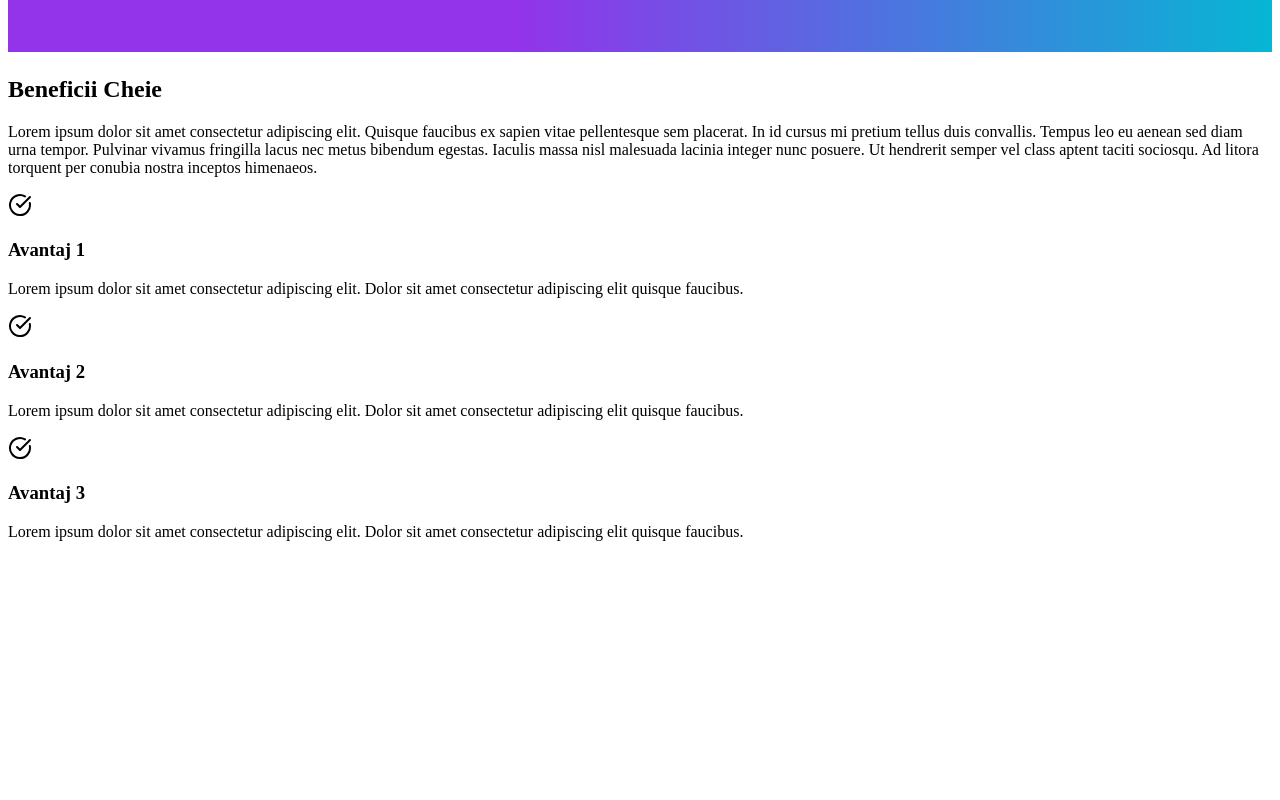
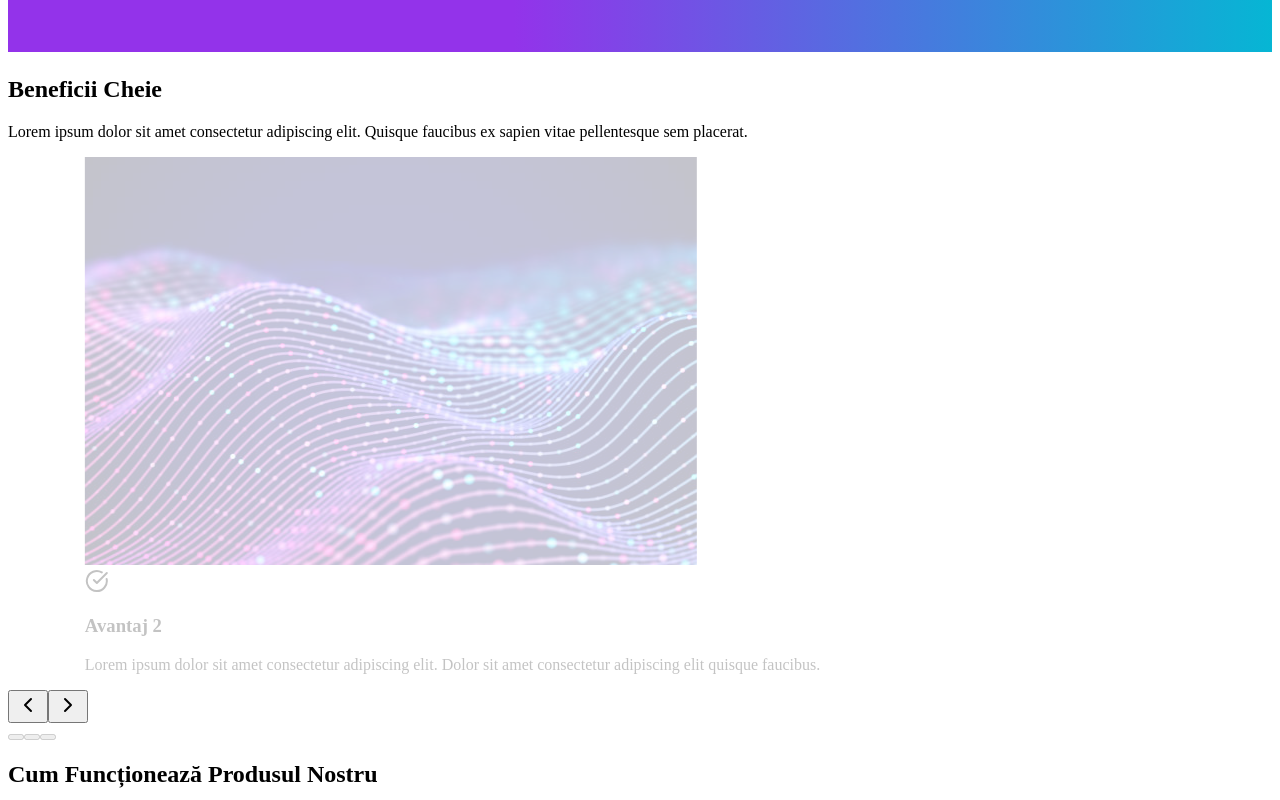
Before and after one commit to rares1215/Presentation-Website, a React (Vite) app: page / in a window 1280 px wide. Shown: the part 3440-4240 px from the top of the page. Built offline with nearby package versions, Linux system fonts and the light colour scheme; the HTML template or start-up script is replaced by a standard one.

Commit message:
Made some major changes on the Features-page.

```diff
--- a/package.json
+++ b/package.json
@@ -11,6 +11,7 @@
   },
   "dependencies": {
     "@tailwindcss/vite": "^4.1.13",
+    "framer-motion": "^12.23.22",
     "lucide-react": "^0.544.0",
     "react": "^19.1.1",
     "react-dom": "^19.1.1",
--- a/src/components/Features.jsx
+++ b/src/components/Features.jsx
@@ -1,6 +1,7 @@
-// src/components/Features.jsx
 import { useEffect, useRef, useState } from "react";
 import { CheckCircle, ChevronLeft, ChevronRight } from "lucide-react";
+// eslint-disable-next-line no-unused-vars
+import { motion, AnimatePresence } from "framer-motion";
 import WaveSeparator from "./WaveSeparator";
 import stat1 from "../assets/placeholder.jpg";
 import stat2 from "../assets/placeholder.jpg";
@@ -8,59 +9,17 @@ import stat3 from "../assets/placeholder.jpg";
 import FeaturesDetail from "./Features.details";
 
 function Features() {
-  const [visibleText, setVisibleText] = useState(false);
-  const [visibleGrid, setVisibleGrid] = useState(false);
+  const [isSectionVisible, setIsSectionVisible] = useState(false);
   const [currentSlide, setCurrentSlide] = useState(0);
   const [isHovered, setIsHovered] = useState(false);
   const [touchStartX, setTouchStartX] = useState(0);
   const [touchEndX, setTouchEndX] = useState(0);
   const [isSmallScreen, setIsSmallScreen] = useState(false);
+  const [isAnimating, setIsAnimating] = useState(false);
 
-  const textRef = useRef(null);
-  const gridRef = useRef(null);
+  const sectionRef = useRef(null);
 
   const stats = [stat1, stat2, stat3];
-
-  // Intersection Observer pentru fade-in la scroll
-  useEffect(() => {
-    const options = { threshold: 0.18 };
-
-    const observerText = new IntersectionObserver(([entry]) => {
-      setVisibleText(entry.isIntersecting);
-    }, options);
-
-    const observerGrid = new IntersectionObserver(([entry]) => {
-      setVisibleGrid(entry.isIntersecting);
-    }, options);
-
-    if (textRef.current) observerText.observe(textRef.current);
-    if (gridRef.current) observerGrid.observe(gridRef.current);
-
-    return () => {
-      observerText.disconnect();
-      observerGrid.disconnect();
-    };
-  }, []);
-
-  useEffect(() =>{
-    const handleResize = () => setIsSmallScreen(window.innerWidth <768);
-    handleResize();
-    window.addEventListener("resize", handleResize);
-    return window.removeEventListener("resize", handleResize);
-  }, []);
-
-  // Carousel auto-slide logic
-  useEffect(() => {
-    if (isHovered || isSmallScreen) return;
-    const interval = setInterval(() => {
-      setCurrentSlide((s) => (s + 1) % stats.length);
-    }, 3000);
-    return () => clearInterval(interval);
-  }, [isHovered, isSmallScreen, stats.length]);
-
-  const handleNext = () => setCurrentSlide((prev) => (prev + 1) % stats.length);
-  const handlePrev = () =>
-    setCurrentSlide((prev) => (prev - 1 + stats.length) % stats.length);
 
   const advantages = [
     {
@@ -80,82 +39,123 @@ function Features() {
     },
   ];
 
+  // Intersection Observer for entire section visibility
+  useEffect(() => {
+    const observer = new IntersectionObserver(
+      ([entry]) => setIsSectionVisible(entry.isIntersecting),
+      { threshold: 0.18 }
+    );
+
+    if (sectionRef.current) observer.observe(sectionRef.current);
+
+    return () => observer.disconnect();
+  }, []);
+
+  // Detect screen size
+  useEffect(() => {
+    const handleResize = () => setIsSmallScreen(window.innerWidth < 768);
+    handleResize();
+    window.addEventListener("resize", handleResize);
+    return () => window.removeEventListener("resize", handleResize);
+  }, []);
+
+  // Auto-slide logic
+  useEffect(() => {
+    if (isHovered || isSmallScreen || isAnimating) return;
+    const interval = setInterval(() => {
+      setCurrentSlide((s) => (s + 1) % stats.length);
+    }, 6000);
+    return () => clearInterval(interval);
+  }, [isHovered, isSmallScreen, stats.length, isAnimating]);
+
+  const handleNext = () => {
+    if (isAnimating) return;
+    setCurrentSlide((prev) => (prev + 1) % stats.length);
+  };
+
+  const handlePrev = () => {
+    if (isAnimating) return;
+    setCurrentSlide((prev) => (prev - 1 + stats.length) % stats.length);
+  };
+
+  const handleDotClick = (index) => {
+    if (isAnimating || index === currentSlide) return;
+    setCurrentSlide(index);
+  };
+
+  // Animation variants for title and carousel
+  const titleVariants = {
+    hidden: { opacity: 0, y: 30 },
+    visible: {
+      opacity: 1,
+      y: 0,
+      transition: { duration: 0.8, ease: "easeOut" },
+    },
+  };
+
+  const carouselVariants = {
+    hidden: { opacity: 0, y: 50 },
+    visible: {
+      opacity: 1,
+      y: 0,
+      transition: { duration: 1, ease: "easeOut", delay: 0.4 },
+    },
+  };
+
   return (
     <>
-      {/* Wave separator */}
       <WaveSeparator />
 
       <section
         id="features"
-        className="relative py-20 bg-gradient-to-b from-blue-900/90 via-purple-900/80 to-black/95 text-white"
+        ref={sectionRef}
+        className="relative py-24 bg-gradient-to-b from-blue-900/90 via-purple-900/80 to-black/95 text-white"
       >
-        <div className="container mx-auto px-6 space-y-12">
-          {/* Titlu + Intro */}
-          <div
-            ref={textRef}
-            className={`max-w-3xl mx-auto text-center transition-all duration-1200 ease-out ${
-              visibleText ? "opacity-100 translate-y-0" : "opacity-0 -translate-y-6"
-            }`}
+        <div className="container mx-auto px-6 space-y-16">
+          {/* Title & Intro */}
+          <motion.div
+            initial="hidden"
+            animate={isSectionVisible ? "visible" : "hidden"}
+            variants={titleVariants}
+            className="max-w-3xl mx-auto text-center"
           >
-            <h2 className="text-3xl md:text-4xl lg:text-5xl font-extrabold mb-4 bg-gradient-to-r from-cyan-300 to-purple-400 bg-clip-text text-transparent drop-shadow-[0_0_15px_rgba(0,255,255,0.25)] transition-all duration-700 ease-in-out">
+            <h2 className="text-4xl md:text-5xl font-extrabold mb-4 bg-gradient-to-r from-cyan-300 to-purple-400 bg-clip-text text-transparent drop-shadow-[0_0_15px_rgba(0,255,255,0.25)]">
               Beneficii Cheie
             </h2>
-            <p className="text-base md:text-lg opacity-80 leading-relaxed">
+            <p className="text-lg opacity-80 leading-relaxed">
               Lorem ipsum dolor sit amet consectetur adipiscing elit. Quisque faucibus
-              ex sapien vitae pellentesque sem placerat. In id cursus mi pretium tellus
-              duis convallis. Tempus leo eu aenean sed diam urna tempor. Pulvinar
-              vivamus fringilla lacus nec metus bibendum egestas. Iaculis massa nisl
-              malesuada lacinia integer nunc posuere. Ut hendrerit semper vel class
-              aptent taciti sociosqu. Ad litora torquent per conubia nostra inceptos
-              himenaeos.
+              ex sapien vitae pellentesque sem placerat.
             </p>
-          </div>
+          </motion.div>
 
-          {/* Grid 2 coloane */}
-          <div
-            ref={gridRef}
-            className={`grid md:grid-cols-2 gap-16 items-start transition-all duration-900 ease-out ${
-              visibleGrid ? "opacity-100 translate-y-0" : "opacity-0 translate-y-6"
-            }`}
-          >
-            {/* Left: Avantaje */}
-            <div className="mt-5 space-y-7">
-              {advantages.map((adv, idx) => (
-                <div
-                  key={idx}
-                  className="flex items-start gap-4 p-6 bg-white/6 rounded-2xl backdrop-blur-md hover:bg-white/10 transition-all duration-300"
-                >
-                  <div className="flex-shrink-0 mt-1">
-                    <div className="w-10 h-10 rounded-full bg-gradient-to-r from-purple-500 to-cyan-400 flex items-center justify-center shadow-md">
-                      <CheckCircle className="w-5 h-5 text-black/90" />
-                    </div>
-                  </div>
-                  <div>
-                    <h3 className="text-xl md:text-2xl font-semibold mb-1">
-                      {adv.title}
-                    </h3>
-                    <p className="text-sm md:text-base opacity-80 leading-relaxed">
-                      {adv.desc}
-                    </p>
-                  </div>
-                </div>
-              ))}
-            </div>
-
-            {/* Right: Carousel mare cu swipe */}
-            <div
-              className="flex flex-col items-center xl:ml-45"
+          {/* Carousel */}
+          <motion.div
+            initial="hidden"
+            animate={isSectionVisible ? "visible" : "hidden"}
+            variants={carouselVariants}
+            className="flex flex-col items-center"
             onMouseEnter={() => setIsHovered(true)}
             onMouseLeave={() => setIsHovered(false)}
           >
-              <div className="relative w-full max-w-lg">
-                {/* Sliding images */}
+            <div className="relative w-full max-w-7xl mx-auto">
               <div className="overflow-hidden rounded-3xl shadow-2xl">
-                  <div
-                    className="flex transition-transform duration-700"
-                    style={{ transform: `translateX(-${currentSlide * 100}%)` }}
-                    onTouchStart={(e) => setTouchStartX(e.targetTouches[0].clientX)}
-                    onTouchMove={(e) => setTouchEndX(e.targetTouches[0].clientX)}
+                <div className="relative w-full h-auto">
+                  <AnimatePresence initial={false} mode="wait">
+                    <motion.div
+                      key={currentSlide}
+                      initial={{ x: 100, opacity: 0 }}
+                      animate={{ x: 0, opacity: 1 }}
+                      exit={{ x: -100, opacity: 0 }}
+                      transition={{ duration: 0.6, ease: "easeInOut" }}
+                      onAnimationStart={() => setIsAnimating(true)}
+                      onAnimationComplete={() => setIsAnimating(false)}
+                      className="flex w-full flex-col md:flex-row items-center gap-12 px-6 py-10"
+                      onTouchStart={(e) =>
+                        setTouchStartX(e.targetTouches[0].clientX)
+                      }
+                      onTouchMove={(e) =>
+                        setTouchEndX(e.targetTouches[0].clientX)
+                      }
                       onTouchEnd={() => {
                         const deltaX = touchStartX - touchEndX;
                         const swipeThreshold = 50;
@@ -165,61 +165,70 @@ function Features() {
                         setTouchEndX(0);
                       }}
                     >
-                    {stats.map((img, idx) => (
-                      <div key={idx} className="flex-shrink-0 w-full">
+                      <div className="w-full md:w-[55%]">
                         <img
-                          src={img}
-                          alt={`Stat ${idx + 1}`}
-                          className="w-full h-96 sm:h-[28rem] md:h-[30rem] object-cover"
+                          src={stats[currentSlide]}
+                          alt={`Slide ${currentSlide + 1}`}
+                          className="rounded-2xl w-full h-[26rem] sm:h-[30rem] md:h-[34rem] object-cover shadow-xl"
                         />
                       </div>
-                    ))}
+
+                      <div className="w-full md:w-[45%] space-y-4 text-left">
+                        <div className="flex items-center gap-4">
+                          <div className="w-12 h-12 rounded-full bg-gradient-to-r from-purple-500 to-cyan-400 flex items-center justify-center shadow-lg">
+                            <CheckCircle className="w-6 h-6 text-black/90" />
+                          </div>
+                          <h3 className="text-2xl md:text-3xl font-semibold">
+                            {advantages[currentSlide].title}
+                          </h3>
+                        </div>
+                        <p className="text-base md:text-lg opacity-80 leading-relaxed">
+                          {advantages[currentSlide].desc}
+                        </p>
+                      </div>
+                    </motion.div>
+                  </AnimatePresence>
                 </div>
               </div>
 
-                {/* Arrows overlay (hidden on mobile) */}
               <div className="absolute inset-0 hidden md:flex justify-between items-center pointer-events-none">
-                  {/* Left arrow */}
                 <button
                   onClick={handlePrev}
                   className="pointer-events-auto h-full w-12 hover:bg-white/15 flex justify-center items-center transition-all duration-300 rounded-l-3xl"
+                  aria-label="Previous slide"
                 >
                   <ChevronLeft className="w-6 h-6 text-white" />
                 </button>
-
-                  {/* Right arrow */}
                 <button
                   onClick={handleNext}
                   className="pointer-events-auto h-full w-12 hover:bg-white/15 flex justify-center items-center transition-all duration-300 rounded-r-3xl"
+                  aria-label="Next slide"
                 >
                   <ChevronRight className="w-6 h-6 text-white" />
                 </button>
               </div>
             </div>
 
-              {/* Dots */}
-              <div className="flex gap-2 mt-4 justify-center">
+            <div className="flex gap-2 mt-6 justify-center">
               {stats.map((_, i) => (
                 <button
                   key={i}
-                    onClick={() => setCurrentSlide(i)}
+                  onClick={() => handleDotClick(i)}
                   className={`w-2.5 h-2.5 rounded-full transition-all cursor-pointer hover:bg-cyan-400 ${
                     i === currentSlide ? "bg-cyan-400 scale-110" : "bg-white/30"
                   }`}
                   aria-label={`Go to slide ${i + 1}`}
+                  disabled={isAnimating}
                 />
               ))}
             </div>
-            </div>
-          </div>
+          </motion.div>
         </div>
 
-        {/* Decorative blobs */}
         <div className="absolute -top-12 right-6 w-56 h-56 bg-cyan-500 opacity-20 rounded-full blur-3xl animate-pulse"></div>
         <div className="absolute bottom-6 left-6 w-50 h-50 bg-purple-600 opacity-25 rounded-full blur-3xl animate-pulse delay-700"></div>
       </section>
 
-      {/* Features Detail Section */}
       <FeaturesDetail />
     </>
   );
```
Also changed, not shown: 1 other file (tests, documents, lock files or other folders). Lines whose indentation alone changed are shown as unchanged.
